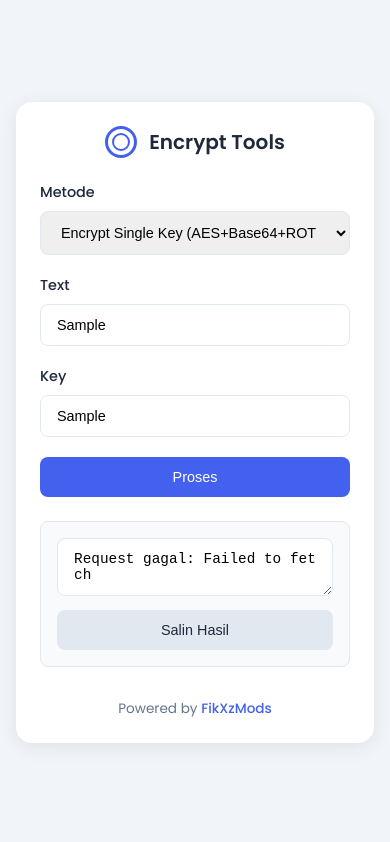
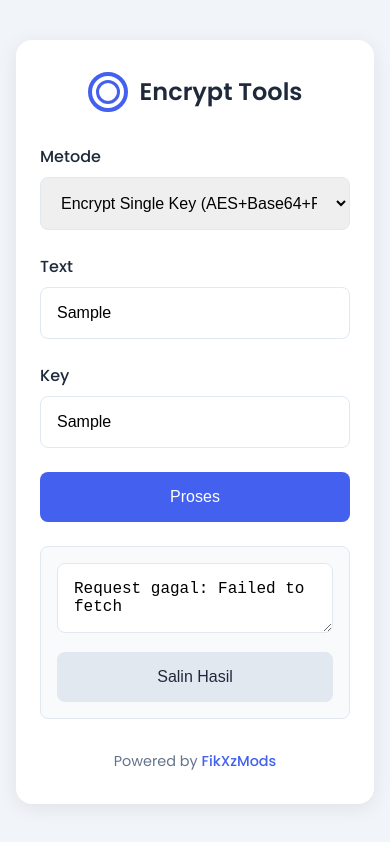
Before and after one commit to FikXzModzDeveloper/encryptweb, a plain HTML site: page index.html in a window 390 px wide. Both pictures are taken after typing "Sample", "Sample" into the empty fields and a click on the button "Proses". Drawn offline with Linux system fonts and the light colour scheme; no server answers.

Commit message:
Update AlokHamil.css

```diff
--- a/AlokHamil.css
+++ b/AlokHamil.css
@@ -28,8 +28,8 @@ body {
   border-radius: 1rem;
   box-shadow: 0 4px 20px rgba(0, 0, 0, 0.08);
   width: 100%;
-  max-width: 420px;
-  padding: 2rem;
+  max-width: 480px;
+  padding: 2.5rem 2rem;
   opacity: 0;
   transform: translateY(20px);
   animation: fadeInUp 0.5s ease-out forwards;
@@ -47,13 +47,13 @@ body {
   align-items: center;
   justify-content: center;
   gap: 0.75rem;
-  margin-bottom: 1.5rem;
+  margin-bottom: 2rem;
 }
 
 .logo-icon {
-  width: 32px;
-  height: 32px;
-  border: 3px solid var(--primary);
+  width: 40px;
+  height: 40px;
+  border: 4px solid var(--primary);
   border-radius: 50%;
   position: relative;
   background: white;
@@ -65,14 +65,14 @@ body {
   top: 50%;
   left: 50%;
   transform: translate(-50%, -50%);
-  width: 14px;
-  height: 14px;
-  border: 2px solid var(--primary);
+  width: 18px;
+  height: 18px;
+  border: 3px solid var(--primary);
   border-radius: 50%;
 }
 
 .logo-text {
-  font-size: 1.5rem;
+  font-size: 1.75rem;
   font-weight: 600;
   color: var(--dark);
 }
@@ -82,23 +82,23 @@ body {
 }
 
 .form-group {
-  margin-bottom: 1.25rem;
+  margin-bottom: 1.5rem;
 }
 
 .form-label {
   display: block;
   margin-bottom: 0.5rem;
-  font-size: 0.9rem;
+  font-size: 1rem;
   color: var(--dark);
   font-weight: 500;
 }
 
 .form-control {
   width: 100%;
-  padding: 0.75rem 1rem;
+  padding: 1rem;
   border: 1px solid var(--gray-light);
   border-radius: 0.5rem;
-  font-size: 0.95rem;
+  font-size: 1rem;
   transition: all 0.3s ease;
 }
 
@@ -110,7 +110,7 @@ body {
 
 .btn {
   width: 100%;
-  padding: 0.75rem;
+  padding: 1rem;
   border-radius: 0.5rem;
   font-size: 1rem;
   font-weight: 500;
@@ -133,7 +133,7 @@ body {
 }
 
 .btn-copy {
-  margin-top: 0.5rem;
+  margin-top: 0.75rem;
   background-color: var(--gray-light);
   color: var(--dark);
 }
@@ -147,7 +147,7 @@ body {
   margin-top: 2rem;
   text-align: center;
   color: var(--gray);
-  font-size: 0.85rem;
+  font-size: 0.9rem;
 }
 
 .footer a {
@@ -166,23 +166,52 @@ body {
   background-color: var(--light);
   border: 1px solid var(--gray-light);
   border-radius: 0.5rem;
-  font-size: 0.9rem;
+  font-size: 1rem;
   color: var(--dark);
   word-break: break-all;
 }
 
-/* Responsive */
+.toast {
+  position: fixed;
+  bottom: 2rem;
+  left: 50%;
+  transform: translateX(-50%) translateY(100px);
+  background-color: var(--dark);
+  color: white;
+  padding: 1rem 1.5rem;
+  border-radius: 0.5rem;
+  font-size: 1rem;
+  box-shadow: 0 4px 12px rgba(0, 0, 0, 0.2);
+  opacity: 0;
+  transition: all 0.3s ease;
+  z-index: 1000;
+  pointer-events: none;
+}
+
+.toast.show {
+  opacity: 1;
+  transform: translateX(-50%) translateY(0);
+}
+
+.toast.success {
+  background-color: #10b981;
+}
+
+.toast.error {
+  background-color: var(--danger);
+}
+
 @media (max-width: 480px) {
+  .container {
+    padding: 2rem 1.5rem;
+  }
+
   .logo-text {
-    font-size: 1.25rem;
+    font-size: 1.5rem;
   }
 
   .form-control,
   .btn {
-    font-size: 0.9rem;
-  }
-
-  .container {
-    padding: 1.5rem;
+    font-size: 1rem;
   }
 }
```
